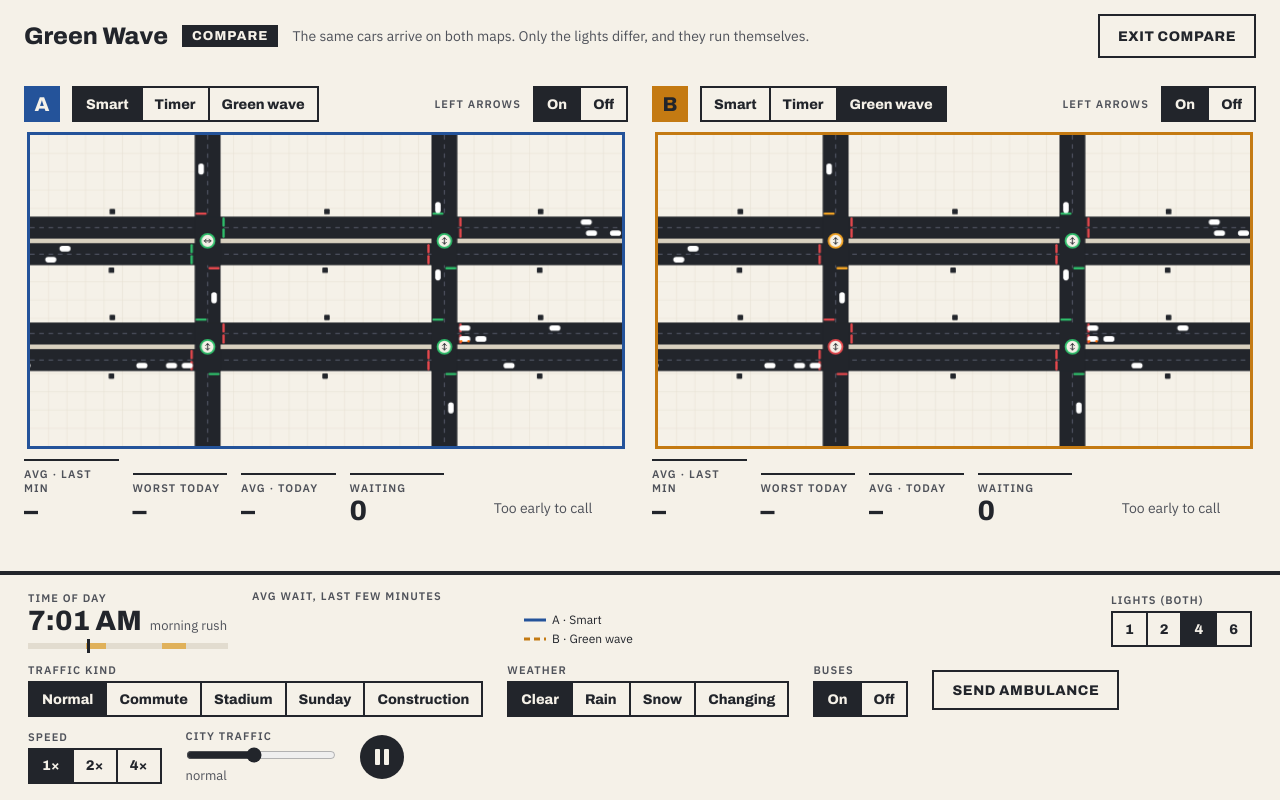
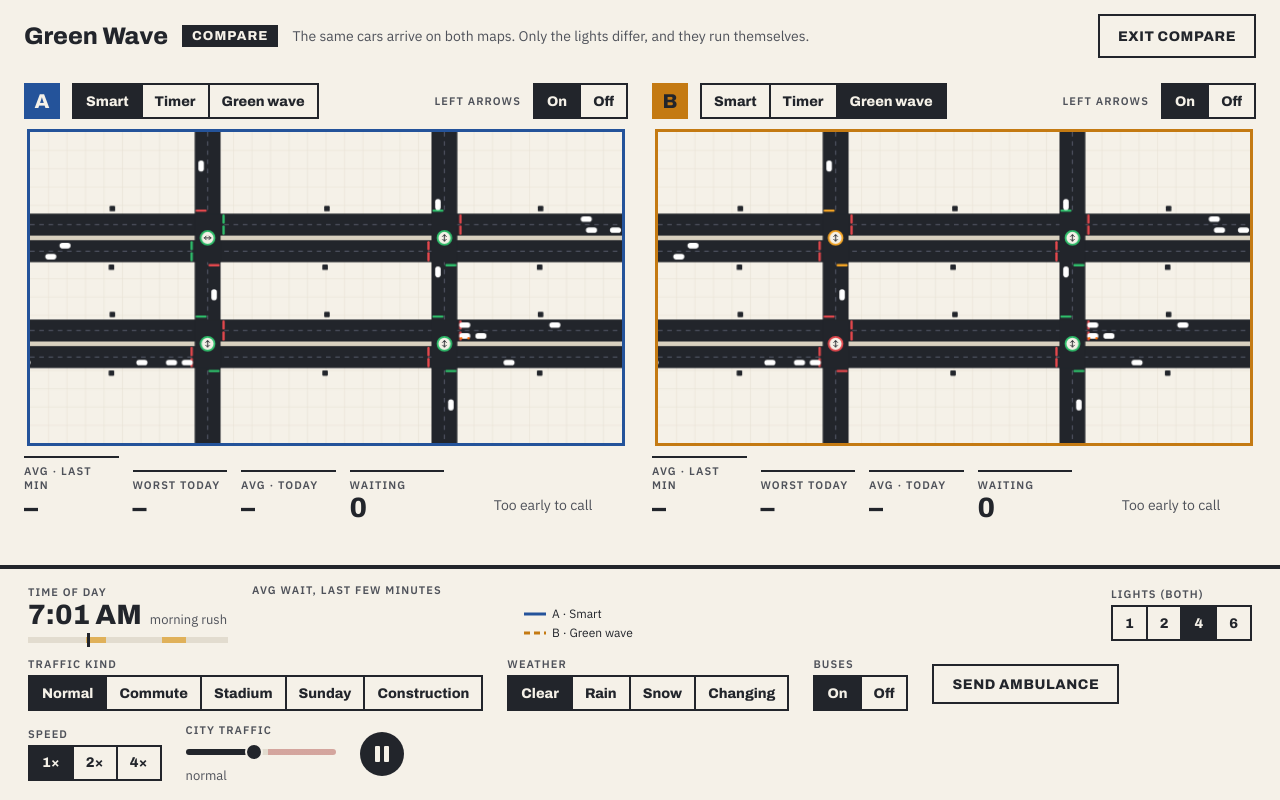
Before and after one commit to mattrudy13/traffic-game, a plain HTML site: page index.html in a window 1280 px wide. Both pictures are taken after a click on the button "COMPARE SETUPS". Drawn offline with Linux system fonts and the light colour scheme.

Commit message:
feat: shade the traffic slider past capacity
Past capacity the edge queue grows into the hundreds and drivers give
up, with nothing on the slider to warn you. The mark comes from a
measured table by lights and strategy.

Co-Authored-By: Claude Opus 5.5 <noreply@anthropic.com>

```diff
--- a/game.js
+++ b/game.js
@@ -948,6 +948,35 @@
     return value < 25 ? 'light' : value < 60 ? 'normal' : value < 85 ? 'busy' : 'very busy';
   }
 
+  // Slider value where, on a normal day with arrows on, drivers start giving up at rush hour
+  // (the first value from which at least 2 of 3 seeded days had give-ups). Measured in steps
+  // of 5, so treat it as +-5. Smart overloads first: it holds a flowing green longer, so a
+  // busy side street can sit through more of the rush.
+  var CAPACITY = {
+    1: { smart: 55, timer: 65, wave: 65 },
+    2: { smart: 55, timer: 60, wave: 60 },
+    4: { smart: 55, timer: 60, wave: 60 },
+    6: { smart: 55, timer: 55, wave: 55 }
+  };
+
+  // Name the slider value and shade the track past capacity. Above it the filled part turns
+  // red too, so it reads as "too much" before the badges pile up.
+  function showTraffic(input, nameEl, cap) {
+    var v = prefs.traffic, over = v >= cap;
+    nameEl.textContent = over ? 'overloaded' : trafficName(v);
+    nameEl.classList.toggle('over', over);
+    var soft = 'color-mix(in srgb, var(--danger) 30%, var(--track))';
+    input.style.setProperty('--range', over
+      ? 'linear-gradient(to right, var(--ink) 0 ' + cap + '%, var(--danger) ' + cap + '% ' + v + '%, ' + soft + ' ' + v + '%)'
+      : 'linear-gradient(to right, var(--ink) 0 ' + v + '%, var(--track) ' + v + '% ' + cap + '%, ' + soft + ' ' + cap + '%)');
+  }
+  function chillCapacity() { return CAPACITY[prefs.lights][prefs.strategy]; }
+  // The first of the two maps to overload sets the mark.
+  function compareCapacity() {
+    var row = CAPACITY[prefs.lights];
+    return Math.min(row[prefs.compare.a.strategy], row[prefs.compare.b.strategy]);
+  }
+
   // `hour` (optional) starts the day at that time, so leaving compare mode carries on the same day.
   function newChillGame(hour) {
     var options = { strategy: prefs.strategy, arrows: prefs.arrows, kind: prefs.kind, weather: prefs.weather, buses: prefs.buses, ambulances: true };
@@ -993,7 +1022,7 @@
     markPressed(ui.cmpWeatherButtons, prefs.weather);
     markPressed(ui.cmpBusButtons, prefs.buses ? 'on' : 'off');
     ui.cmpTraffic.value = String(prefs.traffic);
-    ui.cmpTrafficName.textContent = trafficName(prefs.traffic);
+    showTraffic(ui.cmpTraffic, ui.cmpTrafficName, compareCapacity());
   }
 
   function markPressed(group, value) {
@@ -1004,7 +1033,7 @@
 
   function syncChillControls() {
     ui.traffic.value = String(prefs.traffic);
-    ui.trafficName.textContent = trafficName(prefs.traffic);
+    showTraffic(ui.traffic, ui.trafficName, chillCapacity());
     markPressed(ui.layoutButtons, prefs.lights);
     markPressed(ui.strategyButtons, prefs.strategy);
     markPressed(ui.speedButtons, prefs.speed);
@@ -1346,7 +1375,7 @@
 
   ui.traffic.addEventListener('input', function () {
     prefs.traffic = Number(ui.traffic.value);
-    ui.trafficName.textContent = trafficName(prefs.traffic);
+    showTraffic(ui.traffic, ui.trafficName, chillCapacity());
     Sim.setTraffic(game, trafficRate(prefs.traffic));
   });
   ui.traffic.addEventListener('change', savePrefs);
@@ -1450,7 +1479,7 @@
   // Traffic changes both cities at once, so they stay matched without a restart.
   ui.cmpTraffic.addEventListener('input', function () {
     prefs.traffic = Number(ui.cmpTraffic.value);
-    ui.cmpTrafficName.textContent = trafficName(prefs.traffic);
+    showTraffic(ui.cmpTraffic, ui.cmpTrafficName, compareCapacity());
     Sim.setTraffic(cmp.a, trafficRate(prefs.traffic));
     Sim.setTraffic(cmp.b, trafficRate(prefs.traffic));
   });
--- a/style.css
+++ b/style.css
@@ -312,10 +312,28 @@ body.mode-challenge .chill-only { display: none; }
 #traffic {
   width: 150px;
   margin: 0;
-  accent-color: var(--ink);
   cursor: pointer;
 }
 #trafficName { min-width: 64px; }
+#trafficName.over, #cmpTrafficName.over { color: var(--danger); font-weight: 600; }
+
+/* The traffic sliders draw their own track so the part past capacity can be shaded.
+   game.js sets --range to a gradient: filled to the thumb, then the over-capacity zone. */
+#traffic, #cmpTraffic { -webkit-appearance: none; appearance: none; height: 22px; background: none; }
+#traffic::-webkit-slider-runnable-track, #cmpTraffic::-webkit-slider-runnable-track {
+  height: 6px; border-radius: 3px; background: var(--range, var(--track));
+}
+#traffic::-moz-range-track, #cmpTraffic::-moz-range-track {
+  height: 6px; border-radius: 3px; background: var(--range, var(--track));
+}
+#traffic::-webkit-slider-thumb, #cmpTraffic::-webkit-slider-thumb {
+  -webkit-appearance: none; width: 18px; height: 18px; margin-top: -6px;
+  border-radius: 50%; background: var(--ink); border: 2px solid var(--paper);
+}
+#traffic::-moz-range-thumb, #cmpTraffic::-moz-range-thumb {
+  width: 14px; height: 14px; border-radius: 50%; background: var(--ink); border: 2px solid var(--paper);
+}
+#traffic:focus-visible, #cmpTraffic:focus-visible { outline: 2px solid var(--ink); outline-offset: 3px; border-radius: 4px; }
 
 .strategy-note {
   margin: 0;
@@ -562,7 +580,7 @@ body:not(.phone) .cmp-stats .sub { position: absolute; left: 0; top: 100%; margi
 .cmp-controls { display: contents; }
 body:not(.phone) .cmp-strip .control { flex-direction: column; align-items: flex-start; gap: 4px; }
 #cmpAmbulance { min-height: 40px; }
-#cmpTraffic { width: 150px; margin: 0; accent-color: var(--ink); cursor: pointer; }
+#cmpTraffic { width: 150px; margin: 0; cursor: pointer; }
 
 /* Phones: the map pickers at the top open the sheet; both maps turn with the phone. */
 .cmp-pick {
```
Also changed, not shown: 1 other file.
